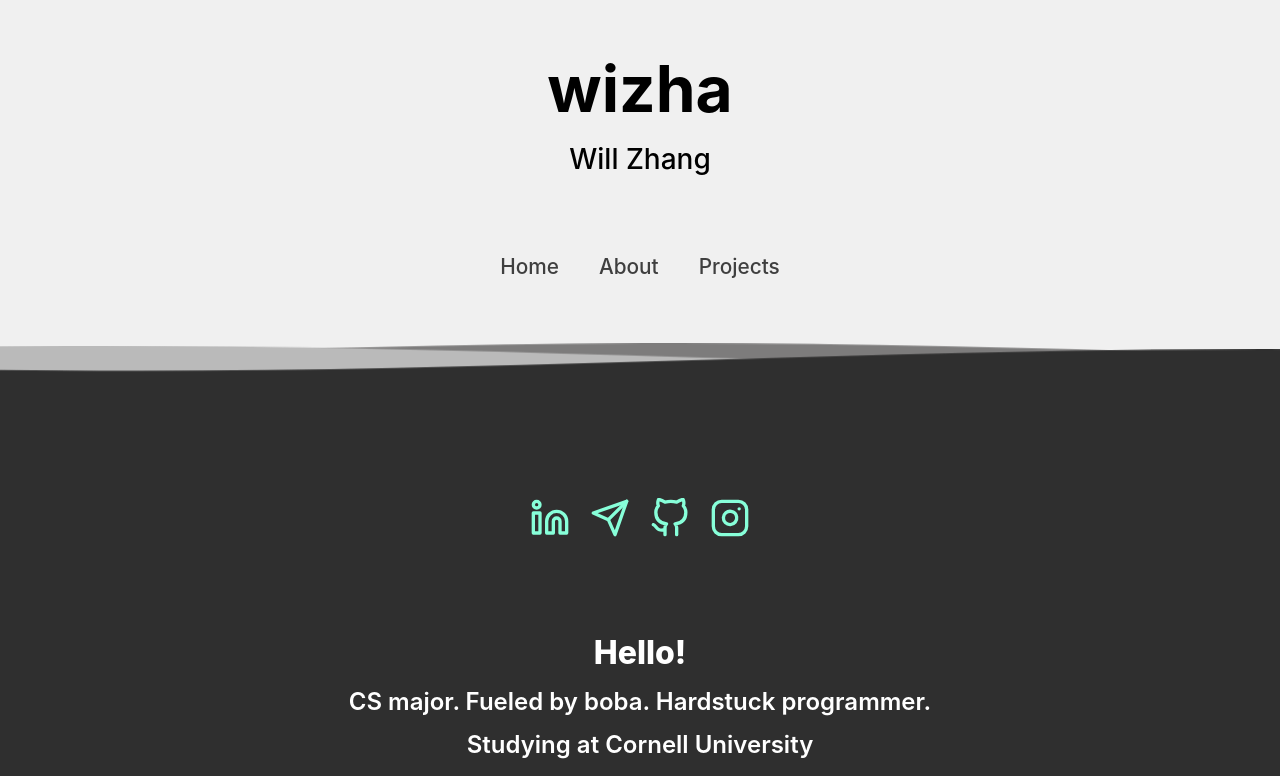
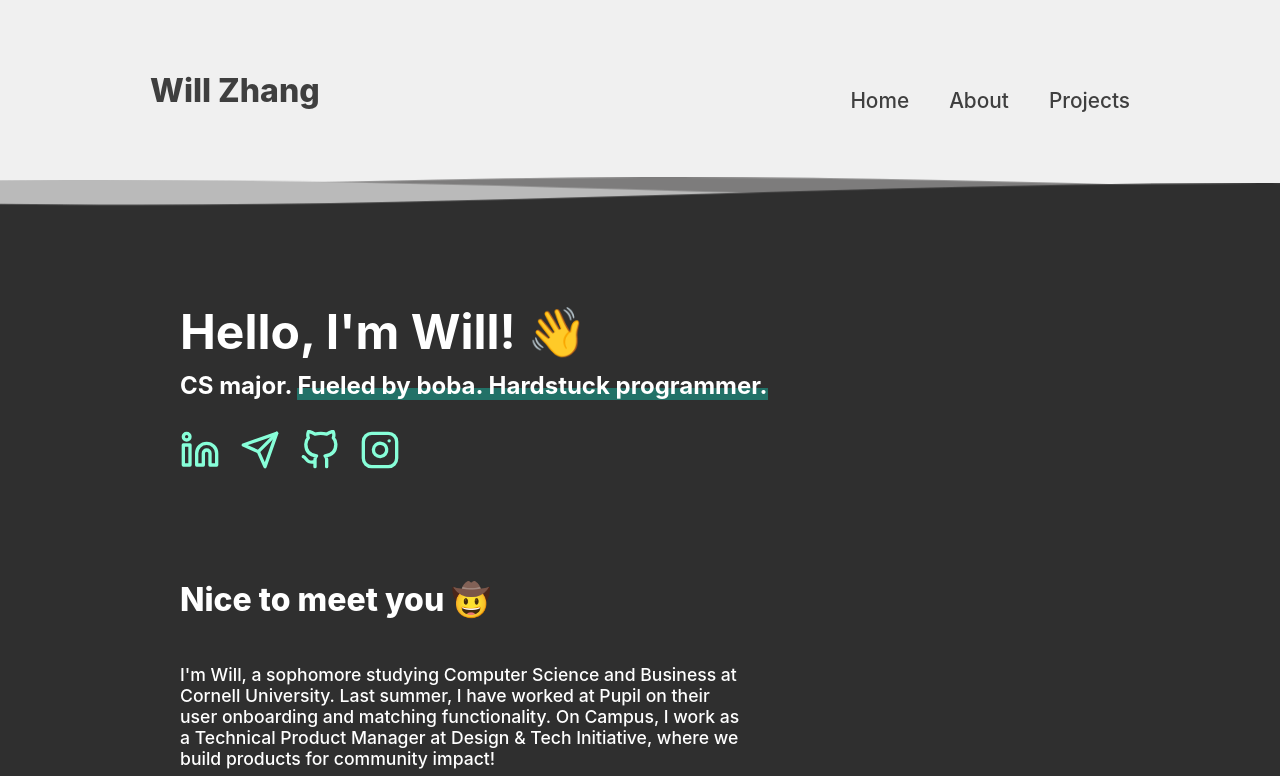
Before and after one commit to wizhaaa/wizhaa.com, a React (Create React App) app: page / in a window 1280 px wide. Shown: the top 776 px of the page. Built offline with nearby package versions, Linux system fonts and the light colour scheme.

Commit message:
home page redo + link style

```diff
--- a/src/components/Nav.tsx
+++ b/src/components/Nav.tsx
@@ -7,6 +7,10 @@ const Nav = () => {
   return (
     <nav>
       <div className="nav-w">
+        <a href="/">
+          <h3> Will Zhang </h3>
+        </a>
+        <div className="nav-links">
           <a href="/" className="nav-link">
             Home
           </a>
@@ -17,9 +21,10 @@ const Nav = () => {
             Projects
           </a>
         </div>
+      </div>
       <div className="hamburger">
         <a href="/">
-          <h3> notwz </h3>
+          <h3> Will Zhang </h3>
         </a>
         {!open ? (
           <FiMenu
@@ -31,6 +36,7 @@ const Nav = () => {
           <FiX onClick={() => setOpen(false)} className="menu-icon" size={40} />
         )}
       </div>
+
       {open && (
         <div className="nav-stack">
           <a href="/" className="nav-link">
--- a/src/pages/Home.tsx
+++ b/src/pages/Home.tsx
@@ -6,25 +6,39 @@ import Icons from "../components/Icons";
 const Home = () => {
   return (
     <div className="page">
-      <div className="half">
-        <h1> wizha </h1>
-        <h2> Will Zhang </h2>
-      </div>
+      <div className="half"></div>
       <Nav />
       <main>
         <Waves />
         <div className="milk">
+          <div className="intro">
+            <h1> Hello, I'm Will! 👋 </h1>
+            <h4>
+              CS major.{" "}
+              <span className="highlight">
+                Fueled by boba. Hardstuck programmer.
+              </span>
+            </h4>
+
             <Icons />
-          <h3> Hello! </h3>
-          CS major. Fueled by boba. Hardstuck programmer.
-          <p>Studying at Cornell University</p>
-          <p>Working in the Maryland & NJ/NY area</p>
-          <p>Always looking to improve </p>
+          </div>
+
+          <div className="intro">
+            <h3> Nice to meet you 🤠 </h3>
+            <p>
+              I'm Will, a sophomore studying Computer Science and Business at
+              Cornell University. Last summer, I have worked at Pupil on their
+              user onboarding and matching functionality. On Campus, I work as a
+              Technical Product Manager at Design & Tech Initiative, where we
+              build products for community impact!
+            </p>
+
             <p>
               <a href="/projects">
                 <em> View projects here ...</em>
               </a>
             </p>
+          </div>
         </div>
         <Footer />
       </main>
--- a/src/styles/main.scss
+++ b/src/styles/main.scss
@@ -1,7 +1,8 @@
 $milk: #2f2f2f;
+$maxw: 920px;
 
 h1 {
-  font-size: 4rem;
+  font-size: 3rem;
   font-weight: 700;
 }
 
@@ -14,12 +15,27 @@ h3 {
   font-size: 2rem;
   font-weight: 800;
   display: flex;
-  justify-content: center;
   align-items: center;
   gap: 15px;
+  padding: 10px 0 30px 0;
+}
+
+h4 {
+  padding: 10px 0 30px 0;
 }
 
 a {
+  color: #3f3f3f;
+  text-decoration: none;
+  font-weight: 500;
+  font-size: 1.3rem;
+
+  &:hover {
+    transform: scale(1.1);
+  }
+}
+
+.link {
   color: #3f3f3f;
   text-decoration: none;
   font-weight: 500;
@@ -32,10 +48,21 @@ a {
   }
 }
 
+p {
+  max-width: 50ch !important;
+  font-size: 1.1rem;
+  font-weight: 500;
+  padding: 15px 0;
+}
 
-p {
-  line-height: 1.8rem;
-  max-width: 50ch !important;
+.highlight {
+  background: linear-gradient(to bottom, transparent 60%, #227167 50%);
+
+  &:hover {
+    cursor: pointer;
+
+    background: #227167;
+  }
 }
 
 nav {
@@ -61,6 +88,17 @@ nav {
 
   display: flex;
   flex-flow: row;
+  justify-content: space-between;
+  align-items: center;
+  gap: 40px;
+  width: 100%;
+  max-width: 1120px;
+  padding: 70px;
+}
+
+.nav-links {
+  display: flex;
+  flex-flow: row;
   justify-content: center;
   align-items: center;
   gap: 40px;
@@ -74,7 +112,7 @@ nav {
   display: flex;
   justify-content: space-between;
   width: 100%;
-  padding: 40px;
+  padding: 45px;
   & > *:hover {
     transform: scale(1.05);
     cursor: pointer;
@@ -124,6 +162,14 @@ footer {
   justify-content: space-between;
   align-items: center;
   flex-flow: row wrap;
+}
+
+.intro {
+  width: 100%;
+  max-width: $maxw;
+  display: flex-column;
+  margin: 10px;
+  gap: 40px;
 }
 
 .about-h {
@@ -200,22 +246,21 @@ footer {
   flex-flow: column nowrap;
   width: 100%;
   gap: 15px;
-  padding: 50px 0;
+  padding: 30px 0;
   // background: $milk;
 }
 
 .milk {
   background: $milk;
   display: flex;
-  justify-content: center;
   align-items: center;
   flex-flow: column nowrap;
   width: 100%;
   min-height: 40vh;
   height: 100%;
-  gap: 15px;
+
   color: #fff;
   font-weight: 600;
   font-size: 1.5rem;
-  padding: 80px 50px;
+  padding: 40px 20px;
 }
--- a/src/styles/project.scss
+++ b/src/styles/project.scss
@@ -6,6 +6,7 @@
   justify-content: center;
   position: relative;
   margin-top: 80px;
+  max-width: 1200px;
 }
 
 .project {
```
Lines whose indentation alone changed are shown as unchanged.
